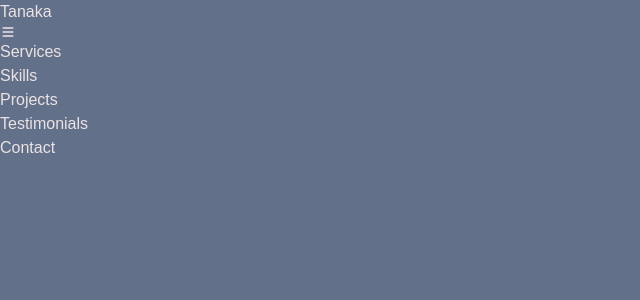
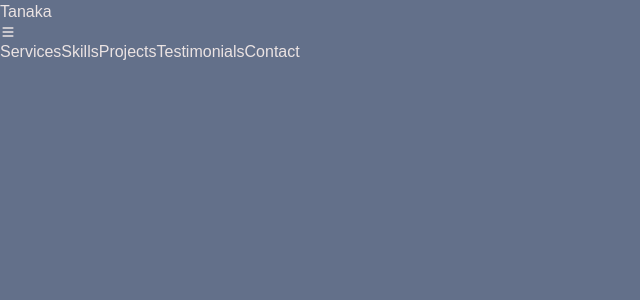
Before and after one commit to Tanaka878/professional-portfolio, a Next.js app: page /NavBar in a window 1280 px wide. Shown: the top 300 px of the page, without its empty margins (0-640 px from the left). Built offline with nearby package versions, Linux system fonts and the light colour scheme.

Commit message:
working on view more modal

```diff
--- a/src/app/NavBar/page.tsx
+++ b/src/app/NavBar/page.tsx
@@ -1,24 +1,71 @@
-import React from 'react';
-import { HiMenu } from 'react-icons/hi';
+'use client'
+import React, { useState } from 'react';
+import { HiMenu, HiX } from 'react-icons/hi';
 
 const NavBar = () => {
+  const [isModalOpen, setIsModalOpen] = useState(false);
+
+  const menuItems = [
+    { name: 'Services', href: '#services' },
+    { name: 'Skills', href: '#skills' },
+    { name: 'Projects', href: '#projects' },
+    { name: 'Testimonials', href: '#testimonials' },
+    { name: 'Contact', href: '#contact' }
+  ];
+
+  const toggleModal = () => {
+    setIsModalOpen(!isModalOpen);
+  };
+
   return (
-    <div className="flex items-center w-full relative">
-      <div className="font-extrabold tracking-wider text-2xl absolute left-2">
+    <div className="relative w-full bg-[#0A192F] text-white">
+      {/* Logo */}
+      <div className="absolute left-4 top-1/2 transform -translate-y-1/2 font-extrabold tracking-wider text-2xl">
         Tanaka
       </div>
 
-      <div className="absolute right-2 sm:hidden">
-        <HiMenu className="text-2xl cursor-pointer" />
+      {/* Mobile Menu Icon */}
+      <div
+        className="absolute right-4 top-1/2 transform -translate-y-1/2 sm:hidden z-50"
+        onClick={toggleModal}
+      >
+        {isModalOpen ? (
+          <HiX className="text-2xl cursor-pointer" />
+        ) : (
+          <HiMenu className="text-2xl cursor-pointer" />
+        )}
       </div>
 
-      <div className="flex gap-3 mx-auto hidden sm:block  md:flex">
-        <div className="hover:text-[#9333EA] hover:border-b-2 hover:border-white transition">Services</div>
-        <div className="hover:text-[#9333EA] hover:border-b-2 hover:border-white transition">Skills</div>
-        <div className="hover:text-[#9333EA] hover:border-b-2 hover:border-white transition">Projects</div>
-        <div className="hover:text-[#9333EA] hover:border-b-2 hover:border-white transition">Testimonials</div>
-        <div className="hover:text-[#9333EA] hover:border-b-2 hover:border-white transition">Contact</div>
+      {/* Desktop Menu */}
+      <div className="hidden sm:flex justify-center items-center h-16 space-x-6">
+        {menuItems.map((item) => (
+          <a
+            key={item.name}
+            href={item.href}
+            className="hover:text-[#457B9D] hover:border-b-2 hover:border-[#457B9D] transition"
+          >
+            {item.name}
+          </a>
+        ))}
       </div>
+
+      {/* Mobile Modal */}
+      {isModalOpen && (
+        <div className="fixed top-0 right-0 h-full z-40 sm:hidden">
+          <div className="w-[60vw] h-full bg-[#0A192F] shadow-lg flex flex-col items-center justify-center space-y-6">
+            {menuItems.map((item) => (
+              <a
+                key={item.name}
+                href={item.href}
+                className="text-xl hover:text-[#457B9D] transition"
+                onClick={toggleModal}
+              >
+                {item.name}
+              </a>
+            ))}
+          </div>
+        </div>
+      )}
     </div>
   );
 };
```
